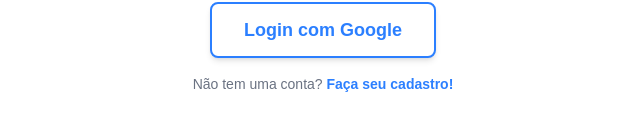
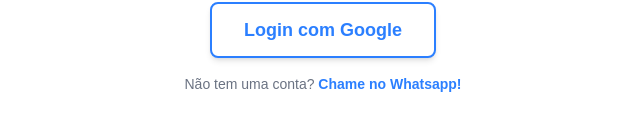
Before and after one commit to leonardocintra/open-gate, a Next.js app: page / in a window 1280 px wide. Shown: the part 378-508 px from the top of the page, without its empty margins (317-957 px from the left). Built offline with nearby package versions, Linux system fonts and the light colour scheme; no server answers.

Commit message:
:lipstick: add zap

```diff
--- a/src/app/page.tsx
+++ b/src/app/page.tsx
@@ -1,6 +1,7 @@
 "use client";
 
 import { SignInButton, UserButton, useUser } from "@clerk/nextjs";
+import Link from "next/link";
 import { useState } from "react";
 
 export default function Home() {
@@ -8,12 +9,16 @@
   const [message, setMessage] = useState("");
 
   const openGate = async () => {
-    setMessage("Abrindo portão...");
+    setMessage("Abrindo / fechando o portão...");
     const res = await fetch(`/api/open-gate`, { method: "POST" });
     if (!res.ok) {
-      setMessage(`Acesso negado! Erro: ${res.statusText} - ${res.status} - ${await res.text()}`);
+      setMessage(
+        `Acesso negado! Erro: ${res.statusText} - ${
+          res.status
+        } - ${await res.text()}`
+      );
     } else {
-      setMessage("Enviado comando para abrir o portão!");
+      setMessage("Enviado comando para abrir/fechar o portão!");
     }
   };
 
@@ -31,7 +36,13 @@
         <p className="mt-4 text-sm text-gray-500">
           Não tem uma conta?{" "}
           <span className="font-semibold text-blue-500">
-            Faça seu cadastro!
+            <Link
+              href="https://wa.me/5516999735008"
+              target="_blank"
+              rel="noopener noreferrer"
+            >
+              Chame no Whatsapp!
+            </Link>
           </span>
         </p>
       </div>
@@ -57,9 +68,6 @@
                 Abrir / Fechar Portão
               </button>
             </div>
-            <div className="text-red-800 font-bold bg-amber-400 py-2 px-4 rounded-2xl mt-8">
-              Não esquecer de destravar o portão!
-            </div>
             <div className="text-center my-3">
               {message && (
                 <p className="text-red-500 font-semibold">{message}</p>
```
